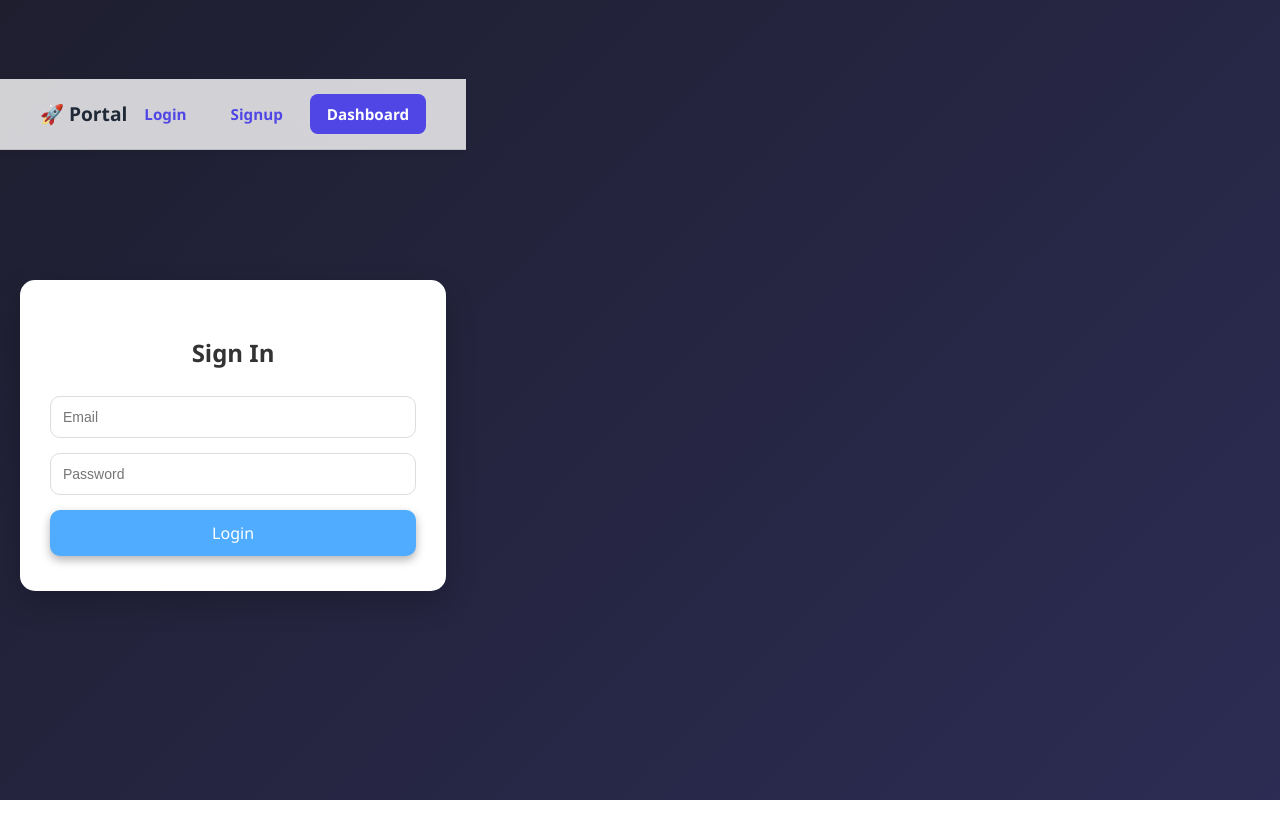
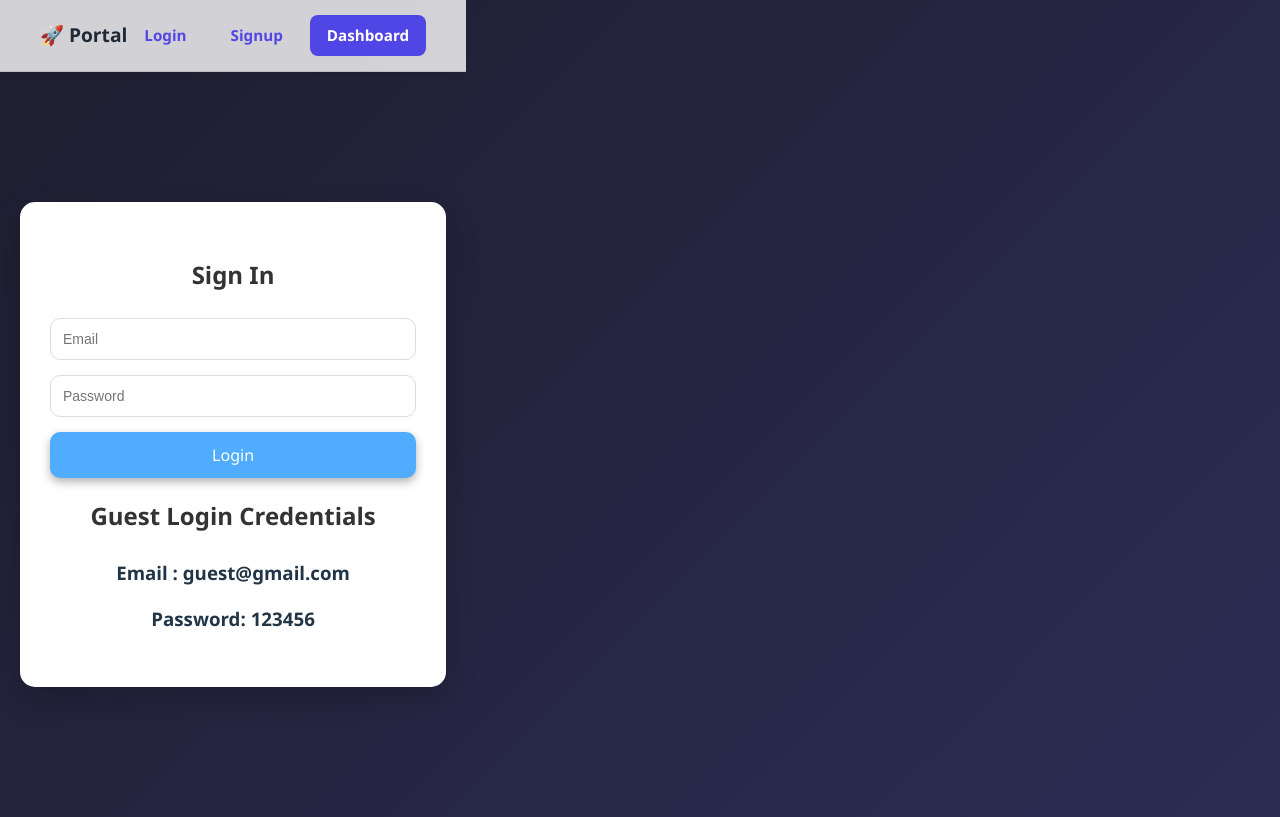
Before and after one commit to vikramNilaji/March2026, a React app in the folder auth-portal/frontend/signup/: page /login in a window 1280 px wide. Built offline with nearby package versions, Linux system fonts and the light colour scheme; the HTML template or start-up script is replaced by a standard one.

Commit message:
GuestLogIn

```diff
--- a/auth-portal/frontend/signup/src/components/Login.jsx
+++ b/auth-portal/frontend/signup/src/components/Login.jsx
@@ -59,6 +59,9 @@ const Login = () => {
         />
         <button>Login</button>
       </form>
+      <h2>Guest Login Credentials</h2>
+      <h3>Email : guest@gmail.com </h3>
+      <h3>Password: 123456</h3>
     </div>
   );
 };
```
